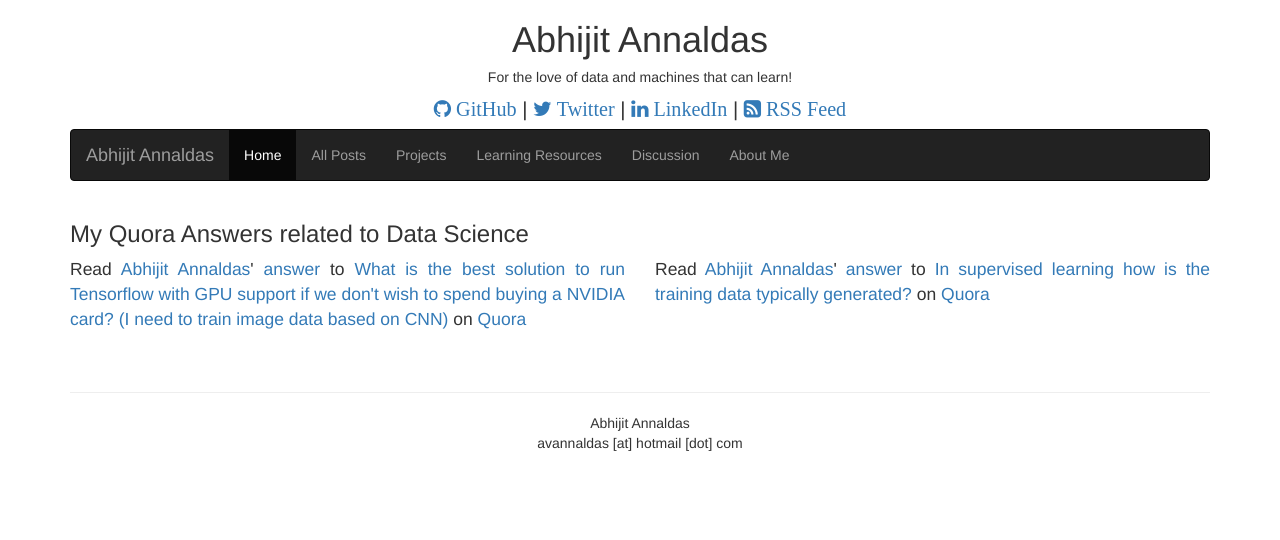
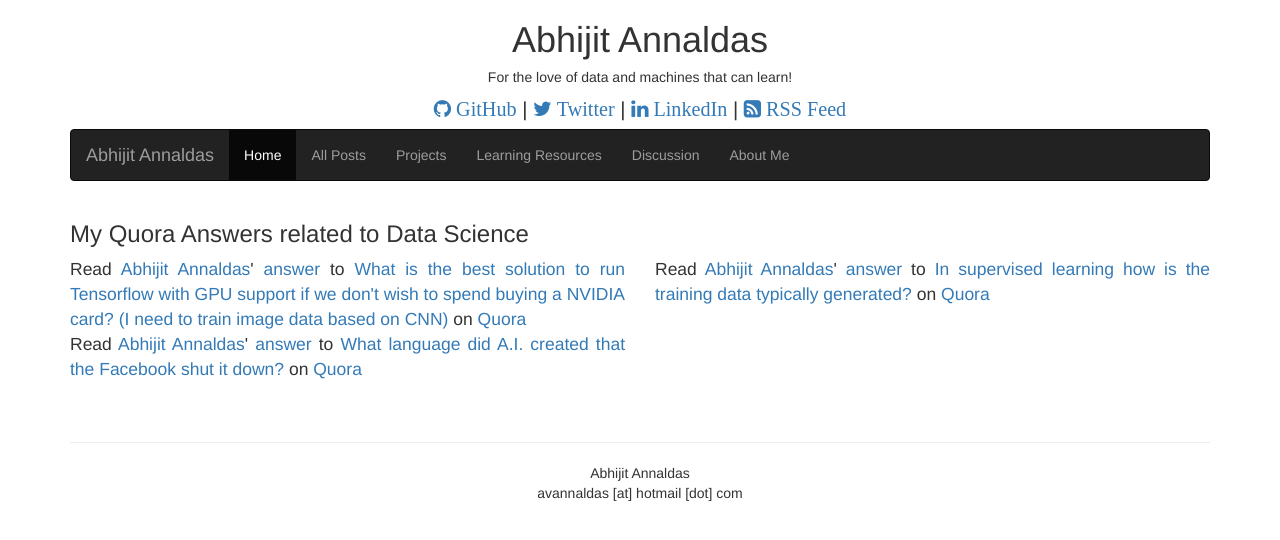
Before and after one commit to devm1023/ML_project, a Jekyll site: the page built from pages/quora-answers.html, in a window 1280 px wide. Shown: the top 540 px of the page. Built offline with Jekyll 4.4.1, drawn with Linux system fonts in a browser that asks for light colours; nearby versions of some CDN libraries; a script that is not in the unit is left out.

Commit message:
Update quora-answers.html

```diff
--- a/pages/quora-answers.html
+++ b/pages/quora-answers.html
@@ -12,3 +12,8 @@ permalink: /quora-answers/
 		<span class='quora-content-embed' data-name='In-supervised-learning-how-is-the-training-data-typically-generated/answer/Abhijit-Annaldas'>Read <a class='quora-content-link' data-width='559' data-height='250' href='https://www.quora.com/In-supervised-learning-how-is-the-training-data-typically-generated/answer/Abhijit-Annaldas' data-type='answer' data-id='52154842' data-key='665402be406f849030e676bed40654c4' load-full-answer='False' data-embed='erbugdx'><a href='https://www.quora.com/Abhijit-Annaldas'>Abhijit Annaldas</a>&#039; <a href='/In-supervised-learning-how-is-the-training-data-typically-generated#ans52154842'>answer</a> to <a href='/In-supervised-learning-how-is-the-training-data-typically-generated' ref='canonical'><span class="rendered_qtext">In supervised learning how is the training data typically generated?</span></a></a> on <a href='https://www.__nousername__.main.quora.com'>Quora</a><script type="text/javascript" src="https://www.quora.com/widgets/content"></script></span>
 	</div>
 </div>
+<div class="row" style="text-align:justify;">
+	<div class="col-sm-6" style="text-align:justify;">
+		<span class='quora-content-embed' data-name='What-language-did-A-I-created-that-the-Facebook-shut-it-down/answer/Abhijit-Annaldas'>Read <a class='quora-content-link' data-width='559' data-height='250' href='https://www.quora.com/What-language-did-A-I-created-that-the-Facebook-shut-it-down/answer/Abhijit-Annaldas' data-type='answer' data-id='52229642' data-key='7e94f7f74956c2a6dda133a0f6ac5cae' load-full-answer='False' data-embed='erbugdx'><a href='https://www.quora.com/Abhijit-Annaldas'>Abhijit Annaldas</a>&#039; <a href='/What-language-did-A-I-created-that-the-Facebook-shut-it-down#ans52229642'>answer</a> to <a href='/What-language-did-A-I-created-that-the-Facebook-shut-it-down' ref='canonical'><span class="rendered_qtext">What language did A.I. created that the Facebook shut it down?</span></a></a> on <a href='https://www.__nousername__.main.quora.com'>Quora</a><script type="text/javascript" src="https://www.quora.com/widgets/content"></script></span>
+	</div>
+</div>
```
